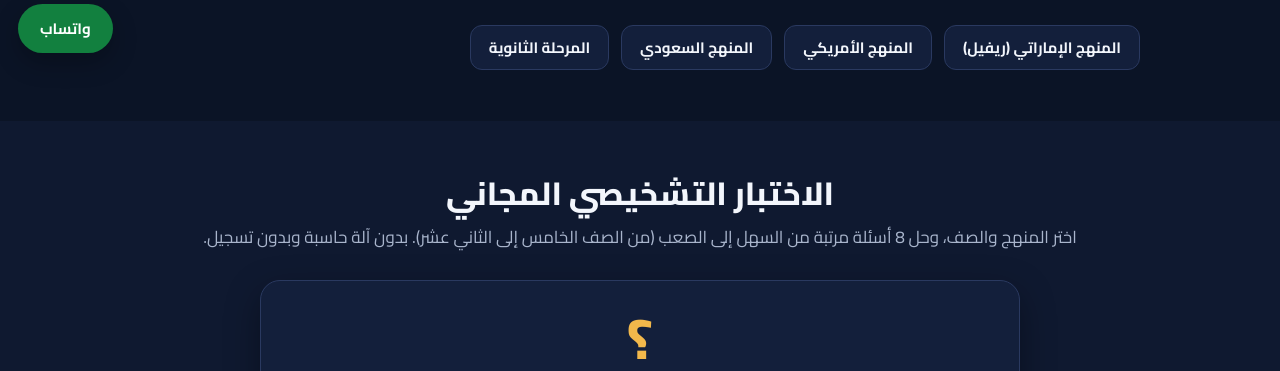
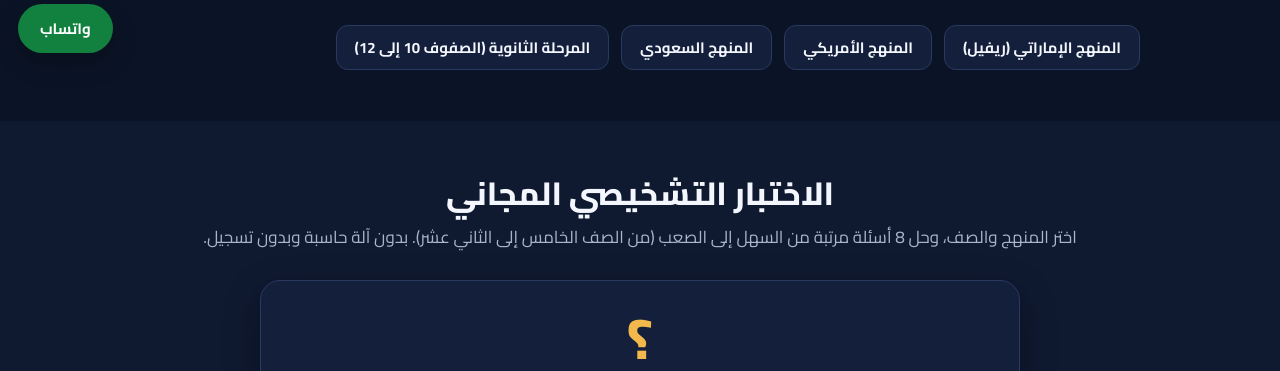
Before and after one commit to hasona41/hassan-math, a plain HTML site: page index.html in a window 1280 px wide. Shown: the part 729-1100 px from the top of the page. Drawn offline with Linux system fonts and the light colour scheme.

Commit message:
Update index.html

```diff
--- a/index.html
+++ b/index.html
@@ -12,7 +12,7 @@
 <meta property="og:type" content="website"><meta property="og:locale" content="ar_AR">
 <meta property="og:title" content="حسن التميمي | مدرس ماث أونلاين">
 <meta property="og:description" content="اعرف مستوى ابنك في الماث في 10 دقائق مجانًا، ثم احجز حصة تجريبية.">
-<meta property="og:url" content="https://hasona41.github.io/hm-32781b2767/"><meta property="og:image" content="https://hasona41.github.io/hm-32781b2767/photo.webp">
+<meta property="og:url" content="https://hasona41.github.io/hm-32781b2767/">
 <meta name="twitter:card" content="summary">
 <link rel="preconnect" href="https://fonts.googleapis.com"><link rel="preconnect" href="https://fonts.gstatic.com" crossorigin>
 <link rel="preload" as="style" href="https://fonts.googleapis.com/css2?family=Cairo:wght@400;700;800&display=swap" onload="this.rel='stylesheet'"><noscript><link rel="stylesheet" href="https://fonts.googleapis.com/css2?family=Cairo:wght@400;700;800&display=swap"></noscript>
@@ -246,7 +246,7 @@ html[data-theme=dark] .rv-q .bd{color:#fff}
 
 <section id="curr"><div class="wrap">
  <h2 class="rev">المناهج</h2><p class="sub">شرح مبسط يتماشى مع منهج الطالب.</p>
- <div class="chips"><span class="chip rev">المنهج الإماراتي (ريفيل)</span><span class="chip rev">المنهج الأمريكي</span><span class="chip rev">المنهج السعودي</span><span class="chip rev">المرحلة الثانوية</span></div>
+ <div class="chips"><span class="chip rev">المنهج الإماراتي (ريفيل)</span><span class="chip rev">المنهج الأمريكي</span><span class="chip rev">المنهج السعودي</span><span class="chip rev">المرحلة الثانوية (الصفوف 10 إلى 12)</span></div>
 </div></section>
 
 <section id="test" style="background:#fff"><div class="wrap">
```
